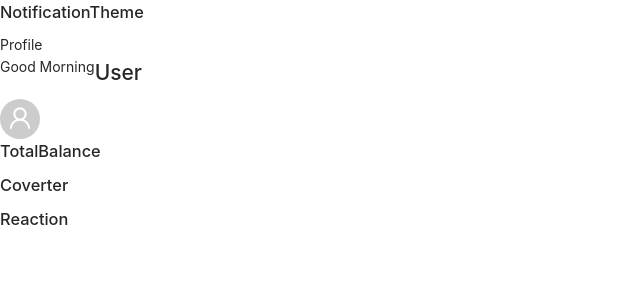
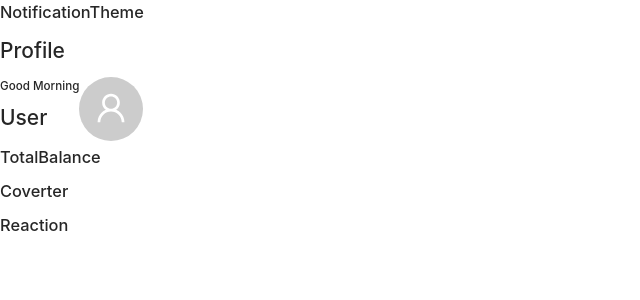
Before and after one commit to MOFIJULHAQUE/Dashboard_Project, a React (Create React App) app: page / in a window 1280 px wide. Shown: the top 300 px of the page, without its empty margins (0-640 px from the left). Built offline with nearby package versions, Linux system fonts and the light colour scheme.

Commit message:
new changes

```diff
--- a/package.json
+++ b/package.json
@@ -8,7 +8,9 @@
     "@testing-library/react": "^13.4.0",
     "@testing-library/user-event": "^13.5.0",
     "antd": "^4.24.1",
+    "canvasjs-react-charts": "^1.0.5",
     "react": "^18.2.0",
+    "react-charts": "^3.0.0-beta.50",
     "react-dom": "^18.2.0",
     "react-scripts": "5.0.1",
     "web-vitals": "^2.1.4"
--- a/src/components/RightSideBar/ProfileSection.jsx
+++ b/src/components/RightSideBar/ProfileSection.jsx
@@ -1,16 +1,20 @@
 import React from "react";
 import { UserOutlined } from "@ant-design/icons";
 import { Avatar } from "antd";
-import "./RightSideBarCSS_Files/profileSection.css"
+import "./RightSideBarCSS_Files/profileSection.css";
 export const ProfileSection = () => {
   return (
     <>
-      <span>Profile</span>
+      <h2>Profile</h2>
       <div className="profile_section">
-        <span>Good Morning</span>
+      <div>
+        <h5>Good Morning</h5>
         <h2>User</h2>
       </div>
-      <Avatar size="large" icon={<UserOutlined />} />
+        <div>
+          <Avatar size={64} icon={<UserOutlined />} />
+        </div>
+      </div>
     </>
   );
 };
--- a/src/components/RightSideBar/TotalBalance.jsx
+++ b/src/components/RightSideBar/TotalBalance.jsx
@@ -4,6 +4,7 @@ export const TotalBalance = () => {
   return (
     <>
       <h3>TotalBalance</h3>
+
     </>
   )
 }
```
Also changed, not shown: 1 other file (tests, documents, lock files or other folders).
